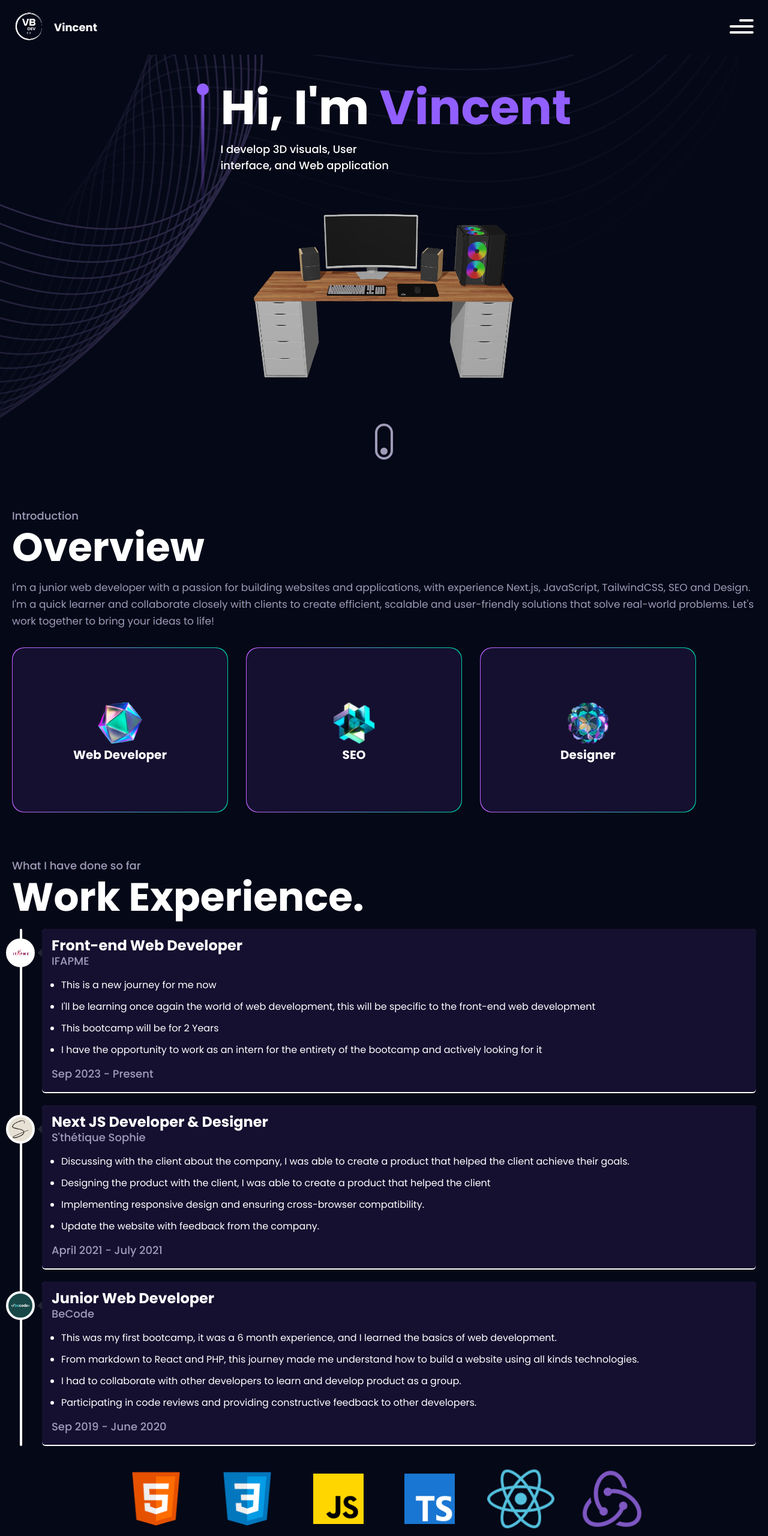
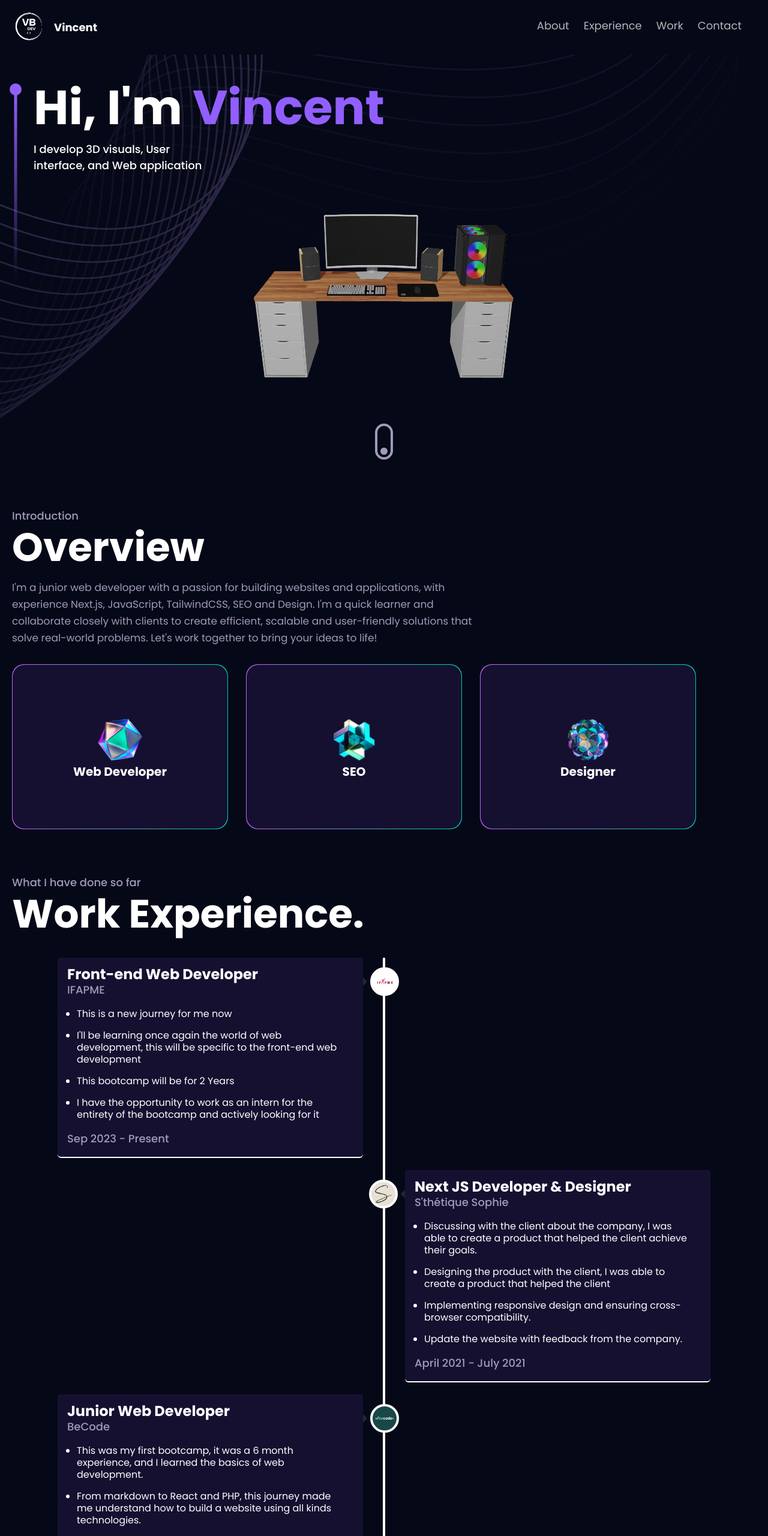
Before and after one commit to Vincent-Bouton/ifapme, a plain HTML site: page lba/portfolio/index.html in a window 1280 px wide. Shown: the top 2560 px of the page at 60% size. Drawn offline with Linux system fonts and the light colour scheme; a web font is replaced by a local one.

Commit message:
Finishing Portfolio for desktop : Project finish - Need some small mofication

```diff
--- a/lba/portfolio/index.html
+++ b/lba/portfolio/index.html
@@ -9,6 +9,7 @@
 	</head>
 	<body>
 		<header class="header">
+			<div class="header__container">
 				<div class="header__logo">
 					<a href="./">
 						<img
@@ -56,6 +57,7 @@
 						</ul>
 					</div>
 				</nav>
+			</div>
 		</header>
 		<main>
 			<div class="hero">
@@ -127,7 +129,7 @@
 				<h2 class="experience__title">Work Experience.</h2>
 				<div class="experience__timeline">
 					<span class="experience__timeline-bar"></span>
-					<div class="experience__timeline-card">
+					<div class="experience__timeline-card card-ifapme">
 						<article>
 							<div class="experience__timeline-card-image ifapme">
 								<img src="./images/company/ifapme.png" alt="Logo IFAPME" />
@@ -152,7 +154,7 @@
 							<p class="experience__timeline-card-date">Sep 2023 - Present</p>
 						</article>
 					</div>
-					<div class="experience__timeline-card">
+					<div class="experience__timeline-card card-sthetique">
 						<article>
 							<div class="experience__timeline-card-image sthetique">
 								<img
@@ -184,7 +186,7 @@
 							</p>
 						</article>
 					</div>
-					<div class="experience__timeline-card">
+					<div class="experience__timeline-card card-becode">
 						<article>
 							<div class="experience__timeline-card-image becode">
 								<img src="./images/company/becodelogo.png" alt="Logo Becode" />
--- a/lba/portfolio/style.css
+++ b/lba/portfolio/style.css
@@ -78,6 +78,14 @@ p {
 	z-index: 100;
 }
 
+.header__container {
+	display: flex;
+	justify-content: space-between;
+	width: 100%;
+	max-width: 80rem;
+	margin: 0 auto;
+}
+
 .header__logo {
 	display: flex;
 	align-items: center;
@@ -145,6 +153,30 @@ p {
 	border-bottom: var(--white) 1px solid;
 }
 
+@media (min-width: 1024px) {
+	.header__nav-menu-burger {
+		display: none;
+	}
+	.header__nav-links {
+		position: inherit;
+		width: inherit;
+		height: inherit;
+		transform: inherit;
+		background-color: transparent;
+		transition: none;
+	}
+	.header__nav-links-list {
+		display: flex;
+	}
+	.header__nav-links-list-item {
+		margin: 10px 0;
+		font-size: 1.125rem;
+	}
+	.header__nav-links-cross {
+		display: none;
+	}
+}
+
 /* ----------------------------- Hero ----------------------------- */
 
 .hero {
@@ -159,6 +191,8 @@ p {
 	padding: 16px;
 	display: grid;
 	position: relative;
+	max-width: 80rem;
+	margin: 0 auto;
 }
 .hero__container > div {
 	display: flex;
@@ -179,8 +213,8 @@ p {
 	position: absolute;
 	left: 50%;
 	transform: translateX(-50%);
-	bottom: -23vh;
-	height: 25vh;
+	bottom: -39vh;
+	height: 40vh;
 	width: 5px;
 	background: var(--purple);
 	background: -webkit-linear-gradient(
@@ -243,11 +277,18 @@ p {
 	animation: up-and-down 2s infinite;
 }
 
+@media (min-width: 1024px) {
+	.hero__container > div {
+		justify-content: left;
+	}
+}
+
 /* ----------------------------- Overview (About) ----------------------------- */
 
 .about {
-	margin-top: 75px;
 	padding: 0 20px;
+	max-width: 80rem;
+	margin: 75px auto 0;
 }
 
 .about__title {
@@ -259,6 +300,7 @@ p {
 	line-height: 1.75rem;
 	font-size: 17px;
 	font-weight: 400;
+	max-width: 48rem;
 }
 
 .about__cards {
@@ -289,10 +331,13 @@ p {
 .about__cards-item img {
 	width: 80px;
 }
+
 /* ----------------------------- Experience ----------------------------- */
+
 .experience {
-	margin-top: 75px;
 	padding: 0 20px;
+	max-width: 80rem;
+	margin: 75px auto 0;
 }
 
 .experience__title {
@@ -401,11 +446,49 @@ p {
 	width: 7rem;
 }
 
+@media (min-width: 1024px) {
+	.experience__title {
+		margin-bottom: 40px;
+	}
+	.experience__timeline {
+		grid-template-columns: 1fr 30px 1fr;
+		max-width: 68rem;
+		margin: 0 auto;
+	}
+	.experience__timeline-bar {
+		grid-column: 2;
+	}
+	.card-ifapme {
+		grid-column: 1;
+		grid-row: 1;
+	}
+	.card-ifapme .experience__timeline-card-image,
+	.card-becode .experience__timeline-card-image {
+		left: inherit;
+		right: -60px;
+	}
+
+	.card-ifapme::before,
+	.card-becode::before {
+		left: inherit;
+		right: -4px;
+	}
+	.card-sthetique {
+		grid-column: 3;
+		grid-row: 2;
+	}
+	.card-becode {
+		grid-column: 1;
+		grid-row: 3;
+	}
+}
+
 /* ----------------------------- Work ----------------------------- */
 
 .work {
-	margin-top: 75px;
 	padding: 0 20px;
+	max-width: 80rem;
+	margin: 75px auto 0;
 }
 
 .work__title {
@@ -520,6 +603,12 @@ p {
 	background: linear-gradient(to top, #e2c430 30%, #f7d724);
 }
 
+@media (min-width: 1024px) {
+	.work__cards {
+		justify-content: left;
+	}
+}
+
 /* ----------------------------- Contact ----------------------------- */
 
 .contact {
```
Lines whose indentation alone changed are shown as unchanged.
